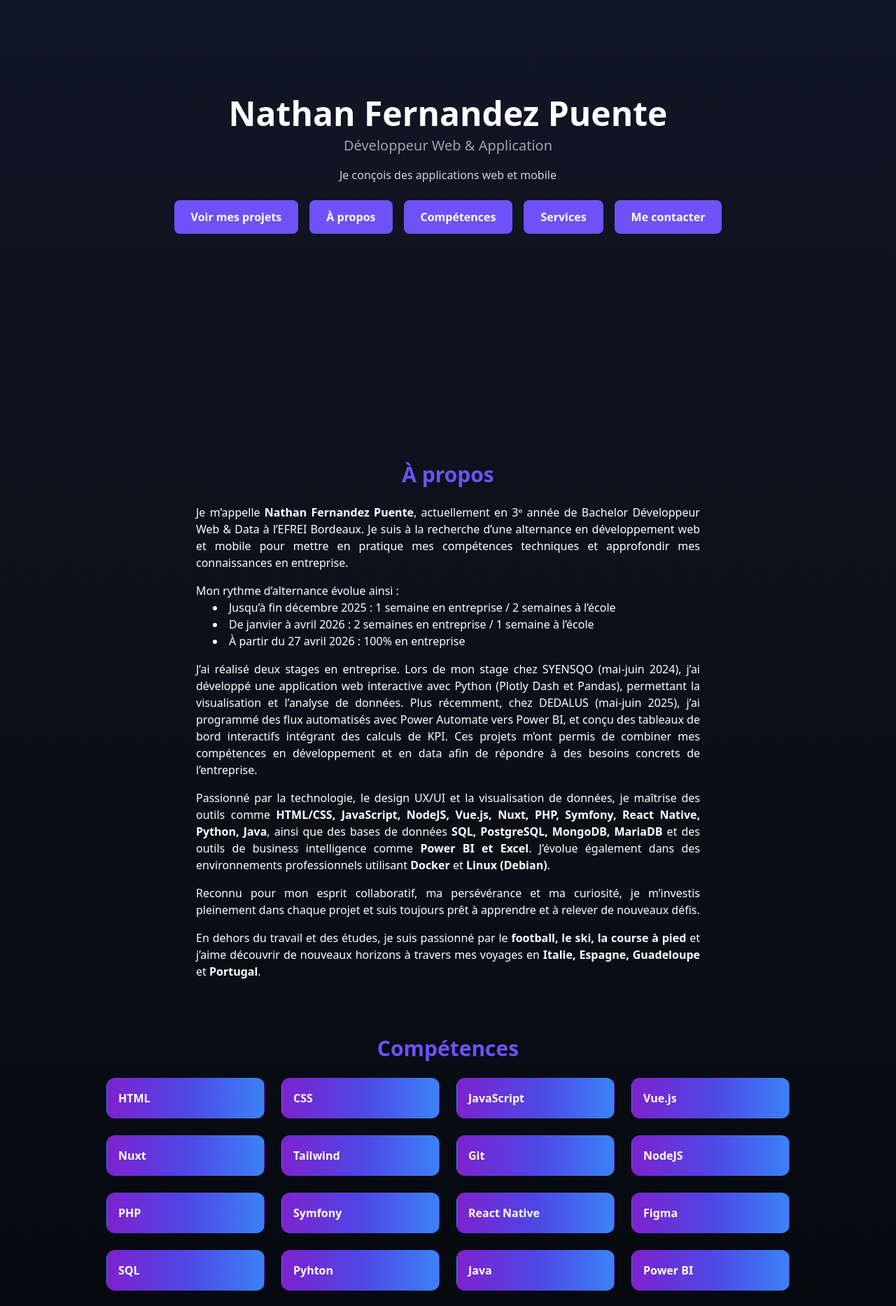
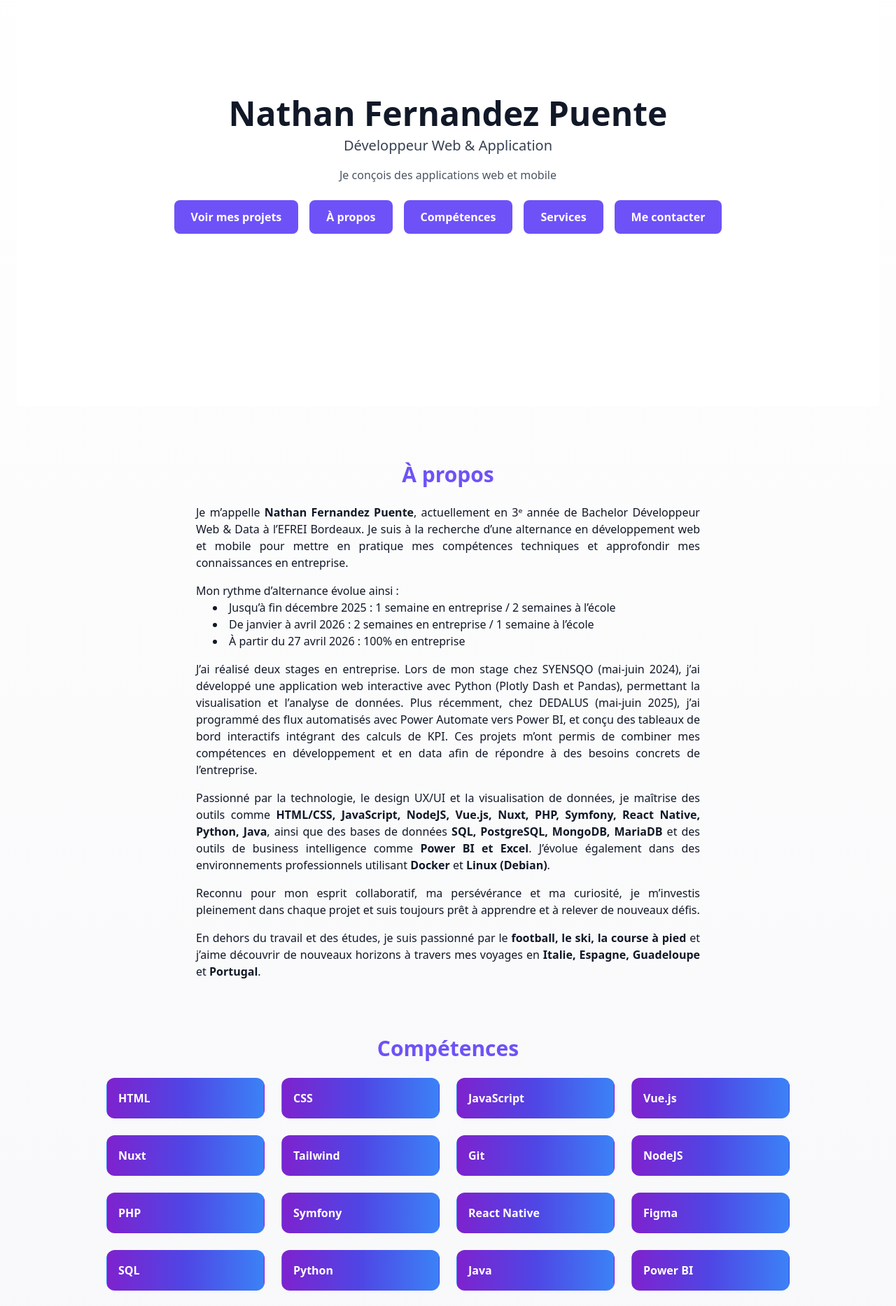
Before and after one commit to nathanfdz/Portfolio-Nathan-Fernandez, a Vue app: page / in a window 1280 px wide. Shown: the part 220-2086 px from the top of the page at 70% size. Built offline with nearby package versions, Linux system fonts and the light colour scheme.

Commit message:
dark mode presque fini

```diff
--- a/src/App.vue
+++ b/src/App.vue
@@ -1,6 +1,6 @@
 <template>
   <div
-    class="min-h-screen bg-gradient-to-b from-gray-900 to-black dark:from-black dark:to-gray-900 transition-colors duration-300"
+    class="min-h-screen bg-gradient-to-b from-white to-gray-100 dark:from-gray-900 dark:to-black transition-colors duration-300"
   >
     <Header />
 
--- a/src/components/Hero.vue
+++ b/src/components/Hero.vue
@@ -1,8 +1,8 @@
 <template>
-  <section class="flex flex-col items-center justify-center min-h-screen text-center pt-28">
-    <h1 class="text-5xl font-bold text-white">Nathan Fernandez Puente</h1>
-    <h2 class="text-xl text-gray-400 mt-2">Développeur Web & Application</h2>
-    <p class="mt-4 max-w-xl text-gray-300">
+  <section class="flex flex-col items-center justify-center min-h-screen text-center pt-28 bg-white dark:bg-gray-900 transition-colors duration-300">
+    <h1 class="text-5xl font-bold text-gray-900 dark:text-white">Nathan Fernandez Puente</h1>
+    <h2 class="text-xl text-gray-700 dark:text-gray-400 mt-2">Développeur Web & Application</h2>
+    <p class="mt-4 max-w-xl text-gray-600 dark:text-gray-300">
       Je conçois des applications web et mobile
     </p>
 
@@ -13,12 +13,14 @@
       >
         Voir mes projets
       </router-link>
+
       <button
         @click="scrollToSection('about')"
         class="px-6 py-3 font-bold bg-primary rounded-lg hover:bg-purple-700 transition hover:text-white"
       >
         À propos
       </button>
+
       <button
         @click="scrollToSection('skills')"
         class="px-6 py-3 font-bold bg-primary rounded-lg hover:bg-purple-700 transition hover:text-white"
@@ -33,8 +35,7 @@
         Services
       </button>
 
-
-            <button
+      <button
         @click="scrollToSection('contact')"
         class="px-6 py-3 font-bold bg-primary rounded-lg hover:bg-purple-700 transition hover:text-white"
       >
@@ -58,3 +59,7 @@ export default {
   }
 };
 </script>
+
+<style scoped>
+/* Les classes Tailwind gèrent déjà les couleurs et transitions, pas besoin de styles supplémentaires */
+</style>
--- a/src/index.css
+++ b/src/index.css
@@ -26,13 +26,15 @@
 
 /* Contact section animation */
 #contact {
-  @apply transition-transform duration-300 rounded-xl border border-transparent;
+  @apply transition-transform duration-300 rounded-xl;
+  border: 1px solid #6e52f7; /* bordure violette constante */
+  box-shadow: 0 0 15px rgba(110, 82, 247, 0.7); /* glow violet constant */
 }
 
 #contact:hover {
-  transform: translateY(-2px);
-  box-shadow: 0 0 15px rgba(110, 82, 247, 0.7);
-  border-color: #6e52f7;
+  transform: translateY(-2px); /* léger mouvement au hover */
+  /* Tu peux garder le même glow ou l’intensifier si tu veux */
+  box-shadow: 0 0 20px rgba(110, 82, 247, 0.9);
 }
 
 /* Arrière-plan global */
--- a/src/main.js
+++ b/src/main.js
@@ -1,25 +1,15 @@
-// --- DARK THEME INIT (avant tout import !) ---
-const savedTheme = localStorage.getItem("theme");
-
-if (savedTheme === "dark") {
-  document.documentElement.classList.add("dark");
-} else if (savedTheme === "light") {
-  document.documentElement.classList.remove("dark");
-} else {
-  // Jamais choisi → suivre les préférences du système
-  const prefersDark =
-    window.matchMedia &&
-    window.matchMedia("(prefers-color-scheme: dark)").matches;
-
-  if (prefersDark) {
-    document.documentElement.classList.add("dark");
-  }
-}
-
-// --- Imports ---
 import { createApp } from "vue";
 import App from "./App.vue";
 import router from "./router";
-import "./index.css"; // Tailwind
+import "./index.css";
+
+// Mode clair par défaut
+const saved = localStorage.getItem("theme");
+
+if (saved === "dark") {
+  document.documentElement.classList.add("dark");
+} else {
+  document.documentElement.classList.remove("dark"); // MODE CLAIR PAR DÉFAUT
+}
 
 createApp(App).use(router).mount("#app");
--- a/src/pages/Home.vue
+++ b/src/pages/Home.vue
@@ -1,23 +1,24 @@
 <template>
   <Hero />
+
   <!-- Section À propos -->
   <section id="about" class="mt-20 max-w-3xl mx-auto px-6">
-  <h2 class="text-3xl font-bold text-primary text-center mb-6">À propos</h2>
+    <h2 class="text-3xl font-bold text-primary dark:text-primary text-center mb-6">À propos</h2>
 
-  <p class="text-white text-justify">
+    <p class="text-gray-900 dark:text-gray-100 text-justify">
       Je m’appelle <strong>Nathan Fernandez Puente</strong>, actuellement en 3ᵉ année de Bachelor Développeur Web & Data à l’EFREI Bordeaux. Je suis à la recherche d’une alternance en développement web et mobile pour mettre en pratique mes compétences techniques et approfondir mes connaissances en entreprise.
     </p>
 
-  <p class="text-white mt-4">
+    <p class="text-gray-900 dark:text-gray-100 mt-4">
       Mon rythme d’alternance évolue ainsi :
     </p>
-  <ul class="text-white list-disc list-inside ml-6 mb-4">
+    <ul class="text-gray-900 dark:text-gray-100 list-disc list-inside ml-6 mb-4">
       <li>Jusqu’à fin décembre 2025 : 1 semaine en entreprise / 2 semaines à l’école</li>
       <li>De janvier à avril 2026 : 2 semaines en entreprise / 1 semaine à l’école</li>
       <li>À partir du 27 avril 2026 : 100% en entreprise</li>
     </ul>
 
-  <p class="text-white text-justify">
+    <p class="text-gray-900 dark:text-gray-100 text-justify mt-2">
       J’ai réalisé deux stages en entreprise. Lors de mon stage chez SYENSQO (mai-juin 2024),
       j’ai développé une application web interactive avec Python (Plotly Dash et Pandas),
       permettant la visualisation et l’analyse de données. Plus récemment, chez DEDALUS
@@ -27,23 +28,22 @@ permis de combiner mes compétences en développement et en data afin de répond
       des besoins concrets de l’entreprise.
     </p>
 
-  <p class="text-white text-justify mt-4">
+    <p class="text-gray-900 dark:text-gray-100 text-justify mt-4">
       Passionné par la technologie, le design UX/UI et la visualisation de données, je maîtrise des outils comme <strong>HTML/CSS, JavaScript, NodeJS, Vue.js, Nuxt, PHP, Symfony, React Native, Python, Java</strong>, ainsi que des bases de données <strong>SQL, PostgreSQL, MongoDB, MariaDB</strong> et des outils de business intelligence comme <strong>Power BI et Excel</strong>. J’évolue également dans des environnements professionnels utilisant <strong>Docker</strong> et <strong>Linux (Debian)</strong>.
     </p>
 
-  <p class="text-white text-justify mt-4">
+    <p class="text-gray-900 dark:text-gray-100 text-justify mt-4">
       Reconnu pour mon esprit collaboratif, ma persévérance et ma curiosité, je m’investis pleinement dans chaque projet et suis toujours prêt à apprendre et à relever de nouveaux défis.
     </p>
 
-  <p class="text-white text-justify mt-4">
+    <p class="text-gray-900 dark:text-gray-100 text-justify mt-4">
       En dehors du travail et des études, je suis passionné par le <strong>football, le ski, la course à pied</strong> et j’aime découvrir de nouveaux horizons à travers mes voyages en <strong>Italie, Espagne, Guadeloupe</strong> et <strong>Portugal</strong>.
     </p>
   </section>
 
-
   <!-- Section Compétences -->
   <section id="skills" class="mt-20 max-w-5xl mx-auto px-6">
-    <h2 class="text-3xl font-bold text-primary text-center mb-6">Compétences</h2>
+    <h2 class="text-3xl font-bold text-primary dark:text-primary text-center mb-6">Compétences</h2>
     <div class="grid grid-cols-2 md:grid-cols-4 gap-6">
       <div
         v-for="skill in skills"
@@ -57,7 +57,7 @@ des besoins concrets de l’entreprise.
 
   <!-- Section Services -->
   <section id="services" class="mt-20 max-w-5xl mx-auto px-6">
-    <h2 class="text-3xl font-bold text-primary text-center mb-6">Services</h2>
+    <h2 class="text-3xl font-bold text-primary dark:text-primary text-center mb-6">Services</h2>
     <div class="grid grid-cols-1 md:grid-cols-3 gap-6">
       <div
         v-for="service in services"
@@ -65,14 +65,14 @@ des besoins concrets de l’entreprise.
         class="card bg-gradient-to-r from-purple-700 via-indigo-600 to-blue-500 hover:scale-105 transition transform p-6 text-white"
       >
         <h3 class="font-bold text-lg mb-2">{{ service.title }}</h3>
-        <p class="text-gray-200 text-sm">{{ service.desc }}</p>
+        <p class="text-gray-200">{{ service.desc }}</p>
       </div>
     </div>
   </section>
 
   <!-- Section Contact -->
   <section id="contact" class="mt-20 max-w-3xl mx-auto px-6">
-    <h2 class="text-3xl font-bold text-primary text-center mb-6">Contact</h2>
+    <h2 class="text-3xl font-bold text-primary dark:text-primary text-center mb-6">Contact</h2>
     <ContactForm />
   </section>
 </template>
@@ -85,7 +85,7 @@ export default {
   components: { Hero, ContactForm },
   data() {
     return {
-      skills: ["HTML", "CSS", "JavaScript", "Vue.js","Nuxt", "Tailwind", "Git", "NodeJS","PHP","Symfony","React Native", "Figma","SQL","Pyhton", "Java","Power BI","Excel","Docker","Linux","Langage R",],
+      skills: ["HTML", "CSS", "JavaScript", "Vue.js", "Nuxt", "Tailwind", "Git", "NodeJS", "PHP", "Symfony", "React Native", "Figma", "SQL", "Python", "Java", "Power BI", "Excel", "Docker", "Linux", "R"],
       services: [
         { title: "Site vitrine", desc: "Création de sites web responsive et optimisés pour présenter une entreprise ou un projet." },
         { title: "Boutique en ligne / e-commerce", desc: "Développement de boutiques en ligne avec catalogue, panier et paiement sécurisé." },
@@ -97,7 +97,6 @@ export default {
         { title: "UX/UI Design", desc: "Création ou amélioration de maquettes Figma et optimisation de l’expérience utilisateur." },
         { title: "Audit SEO et performance", desc: "Analyse des sites existants pour améliorer vitesse, référencement et ergonomie." }
       ]
-
     };
   }
 };
--- a/tailwind.config.js
+++ b/tailwind.config.js
@@ -1,7 +1,7 @@
 /** @type {import('tailwindcss').Config} */
 export default {
   content: ["./index.html", "./src/**/*.{vue,js,ts}"],
-  darkMode: "class",
+  darkMode: "class", // important
   theme: {
     extend: {
       colors: {
```
Also changed, not shown: src/components/ContactForm.vue (+57 -11 lines). Lines whose indentation alone changed are shown as unchanged.
